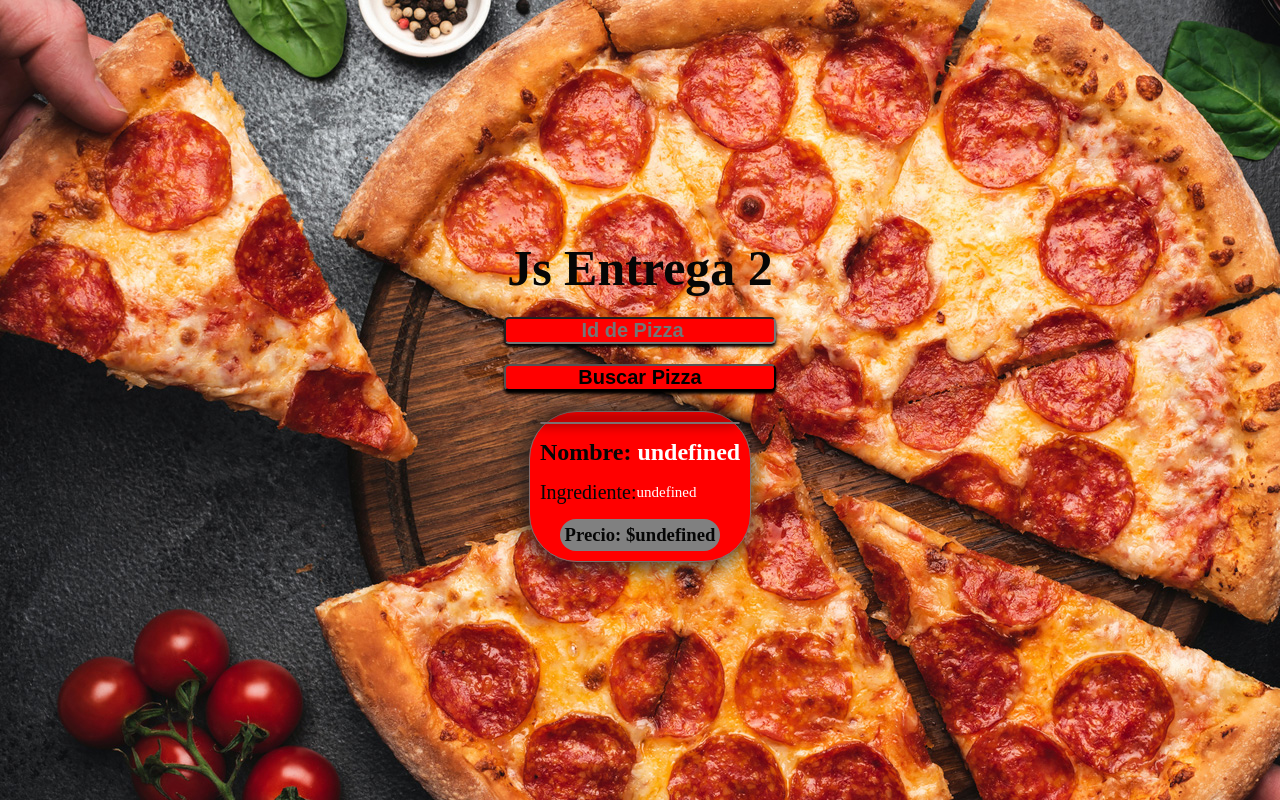
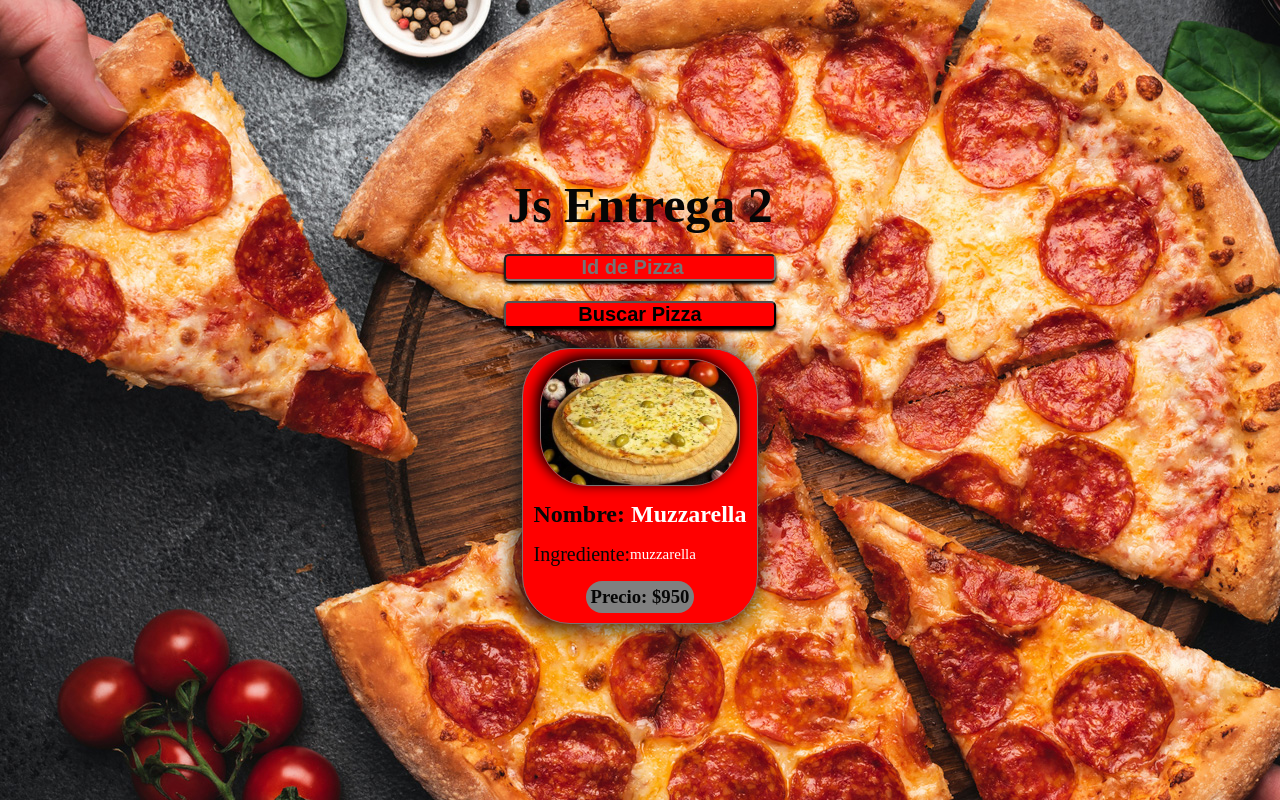
Before and after one commit to AndyCesar1993/E1-Js, a plain HTML site: page index.html in a window 1280 px wide. Both pictures are taken after typing "5" into the empty fields and a click on the button "Buscar Pizza". Drawn offline with Linux system fonts and the light colour scheme.

Commit message:
correccion fuera de hora

```diff
--- a/assets/style.css
+++ b/assets/style.css
@@ -54,7 +54,7 @@ body{
 }
 
 .renderizar_pizza{
-    display: flex;
+    display: none;
     flex-direction: column;
     background-color: red;
     padding: 10px;
--- a/main.js
+++ b/main.js
@@ -58,34 +58,39 @@ const pizzaSave= JSON.parse(localStorage.getItem("pizzaSearch")) || [];
 
 const saveToLocalStorage = (searchPizaa)=>{
   localStorage.setItem("pizzaSearch", JSON.stringify(searchPizaa));
-
 }
 
-const renderHtml = () =>{
-  contenedorInfoPizza.innerHTML = `<img class="imagen_pizza" src="${pizzaSave.img}" alt="">
-  <h2 class="nombre_pizza">Nombre: <span>${pizzaSave.nombre}</span></h2>
-  <p class="ingredientes_pizza">Ingrediente:  <span>  ${pizzaSave.ingredientes}</span> </p>
-  <h3 class="precio_pizza">Precio: $${pizzaSave.precio}</h3>`;
+const iniPag=()=>{
+  if(pizzaSave.nombre ){
+    contenedorInfoPizza.style.display= "flex";
+    renderHtml(pizzaSave.img, pizzaSave.nombre, pizzaSave.ingredientes, pizzaSave.precio);
+  }
 }
+
+const renderHtml = (img, nombre, ingredientes, precio) =>{
+  contenedorInfoPizza.innerHTML = `<img class="imagen_pizza" src="${img}" alt="">
+  <h2 class="nombre_pizza">Nombre: <span>${nombre}</span></h2>
+  <p class="ingredientes_pizza">Ingrediente:  <span>  ${ingredientes}</span> </p>
+  <h3 class="precio_pizza">Precio: $${precio}</h3>`;
+}
+
+iniPag();
 
 const error = (id) => {
   contenedorInfoPizza.style.display = "none";
   if (id.value !== ""){
     contenedorError.innerHTML = `El id <span>"${id.value}"</span> no corresponde a ningún producto!!!`
-    console.log("ok")
     }
    else  contenedorError.textContent = "Se debe ingresar un valor";
-   console.log("no")
 }
 
-renderHtml();
 const buscarPorId = () => {
   const pizzaId=pizza.find((pizza) => pizza.id == idInput.value);
   if (pizzaId) {
     contenedorInfoPizza.style.display= "flex";
     contenedorError.style.display = "none";
     saveToLocalStorage(pizzaId);
-    window.location.reload();
+    renderHtml(pizzaId.img, pizzaId.nombre, pizzaId.ingredientes, pizzaId.precio);
   } else {
     error(idInput);
       contenedorError.style.display="flex";
```
